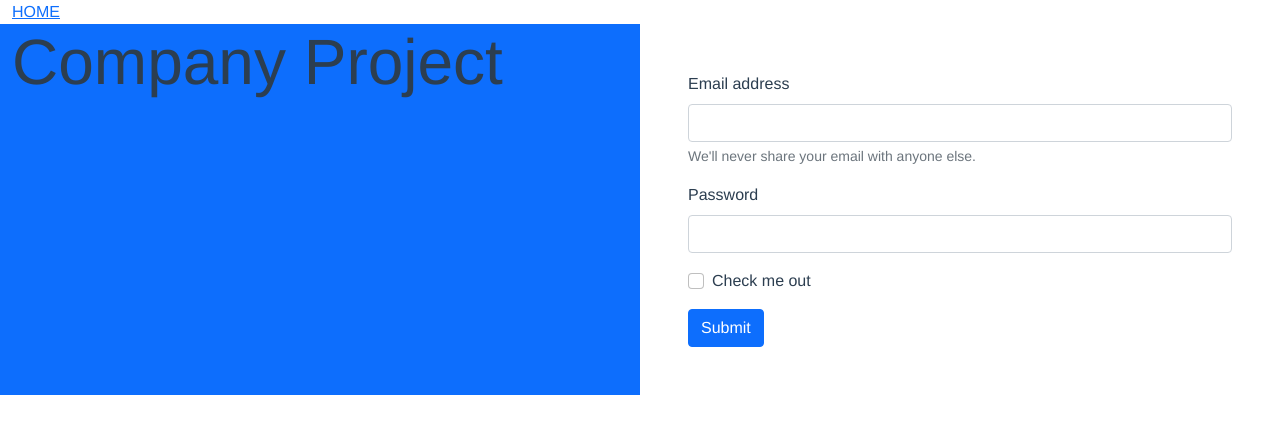
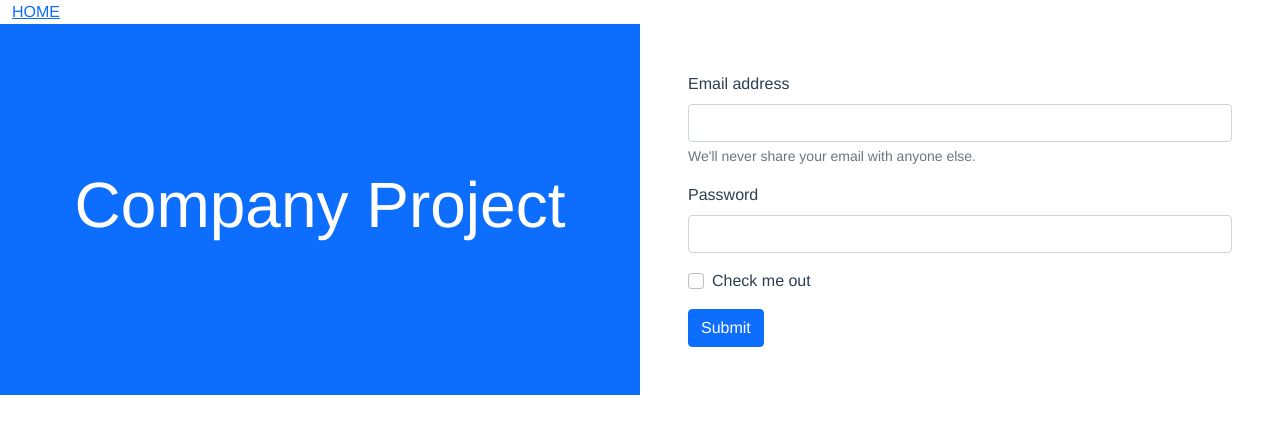
Before and after one commit to fredjacobs/project101, a Vue app: page / in a window 1280 px wide. Shown: the top 434 px of the page. Built offline with nearby package versions, Linux system fonts and the light colour scheme.

Commit message:
Home page changes

```diff
--- a/src/components/Home.vue
+++ b/src/components/Home.vue
@@ -11,7 +11,7 @@ store.counter++;
 <template>
   <div class="row">
     <div class="col-md-6 home-intro-img bg-primary">
-      <h1 class="display-3">Company Project</h1>
+      <h1 class="display-3 text-white">Company Project</h1>
     </div>
 
     <div class="col-md-6 home-login-section p-5">
@@ -54,4 +54,10 @@ store.counter++;
 $btn-transition: color .15s ease-in-out, background-color .15s ease-in-out, border-color .15s ease-in-out, box-shadow .15s ease-in-out;
 </style>-->
 
-<style></style>
+<style>
+.home-intro-img {
+  display: flex;
+  align-items: center;
+  justify-content: center;
+}
+</style>
```
